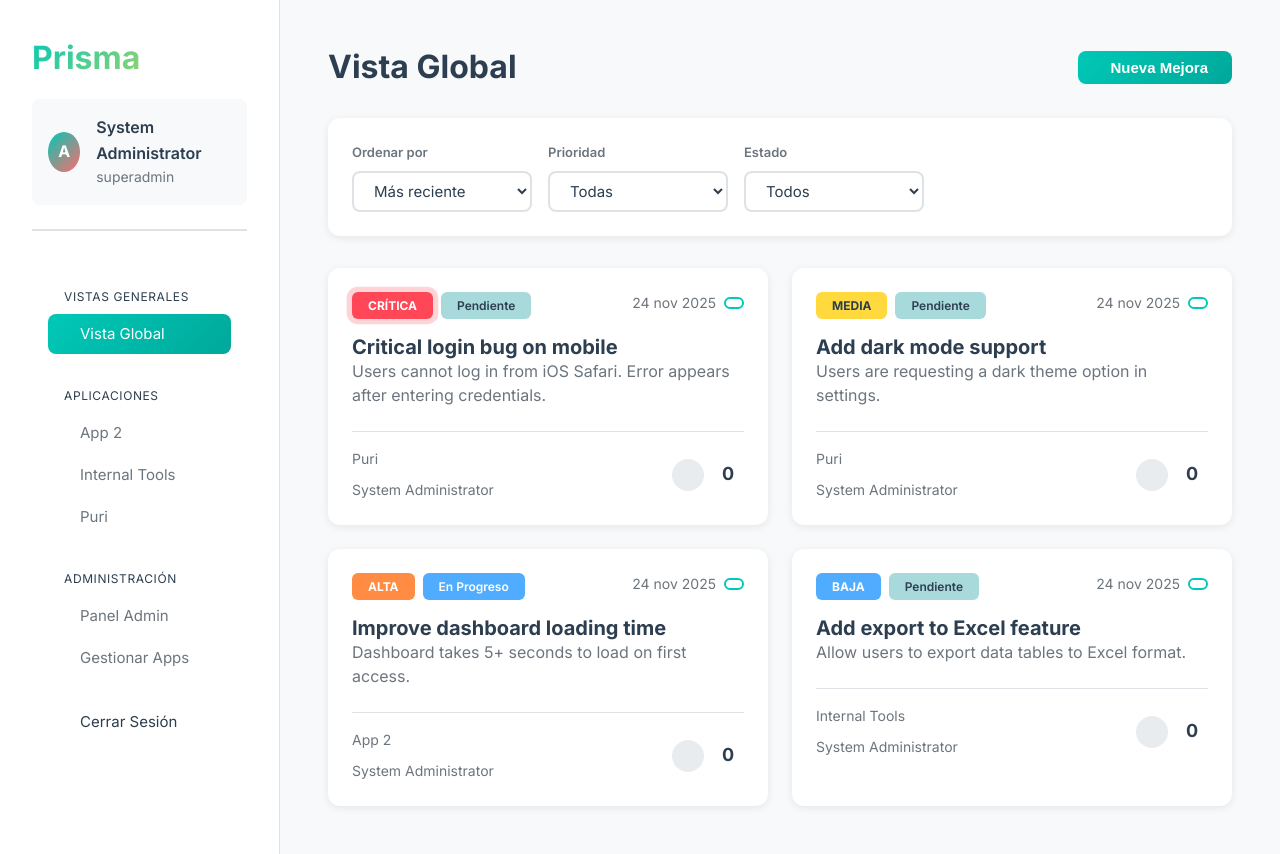
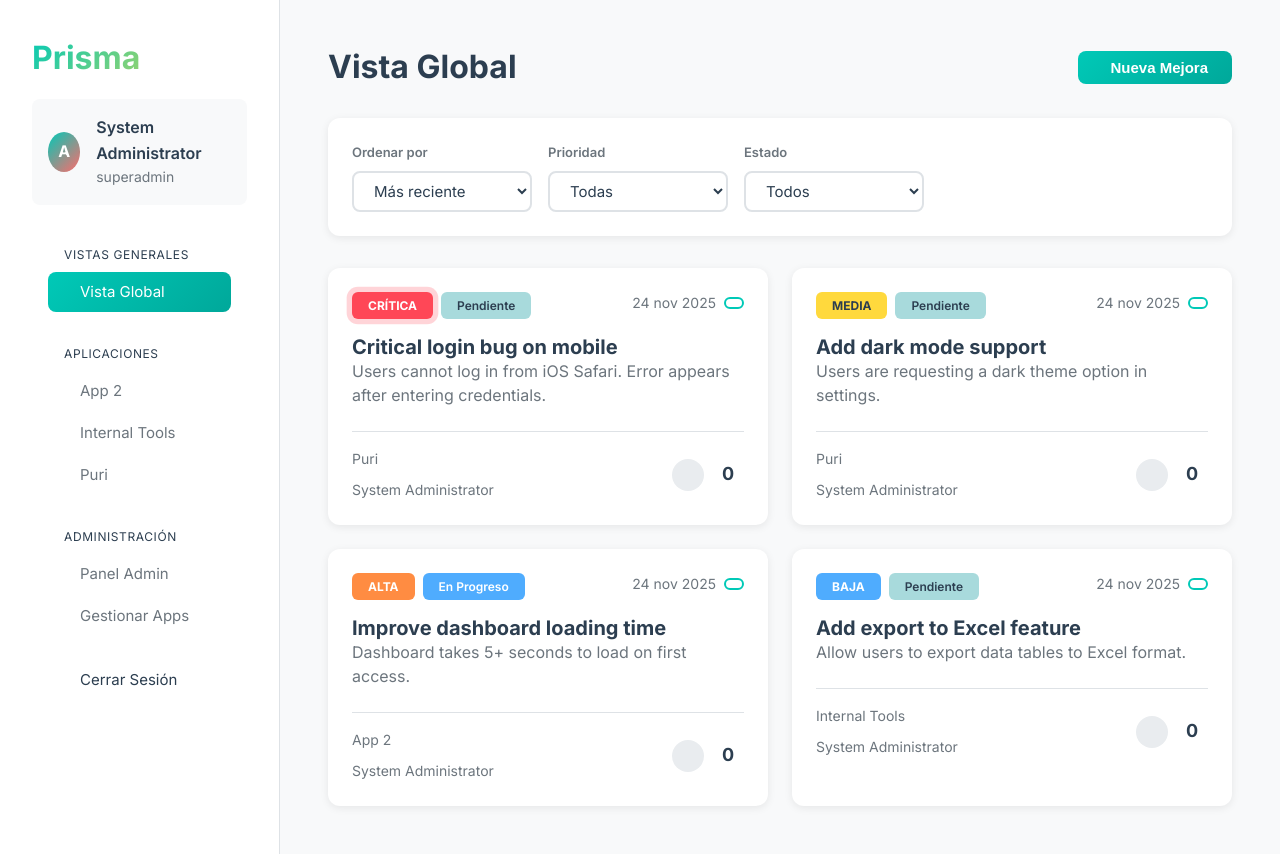
Before and after one commit to dvdgp9/prisma, a PHP site: page / in a window 1280 px wide. Run offline with PHP 8.4, Linux system fonts and the light colour scheme; a user stored in the database is signed in; data comes from the database, SQL or seed files in the repository; data that the repository does not hold is empty; some libraries are stand-ins or nearby versions.

Commit message:
Cambios css sidebar

```diff
--- a/assets/css/styles.css
+++ b/assets/css/styles.css
@@ -407,15 +407,14 @@ label {
     padding: var(--spacing-xl);
     display: flex;
     flex-direction: column;
-    gap: var(--spacing-xl);
+    gap: 0;
 }
 
 .sidebar-header {
     display: flex;
     flex-direction: column;
     gap: var(--spacing-md);
-    padding-bottom: var(--spacing-lg);
-    border-bottom: 2px solid var(--border-color);
+    padding-bottom: var(--spacing-md);
 }
 
 .logo {
```
